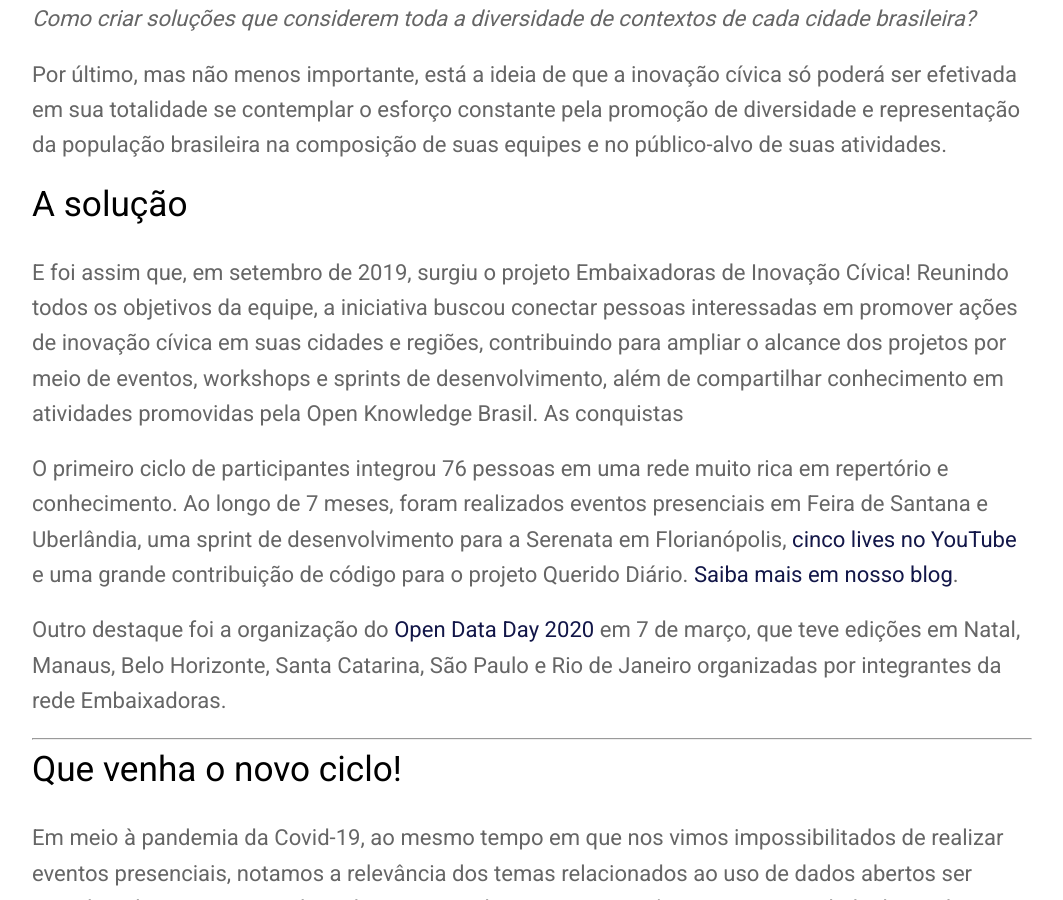
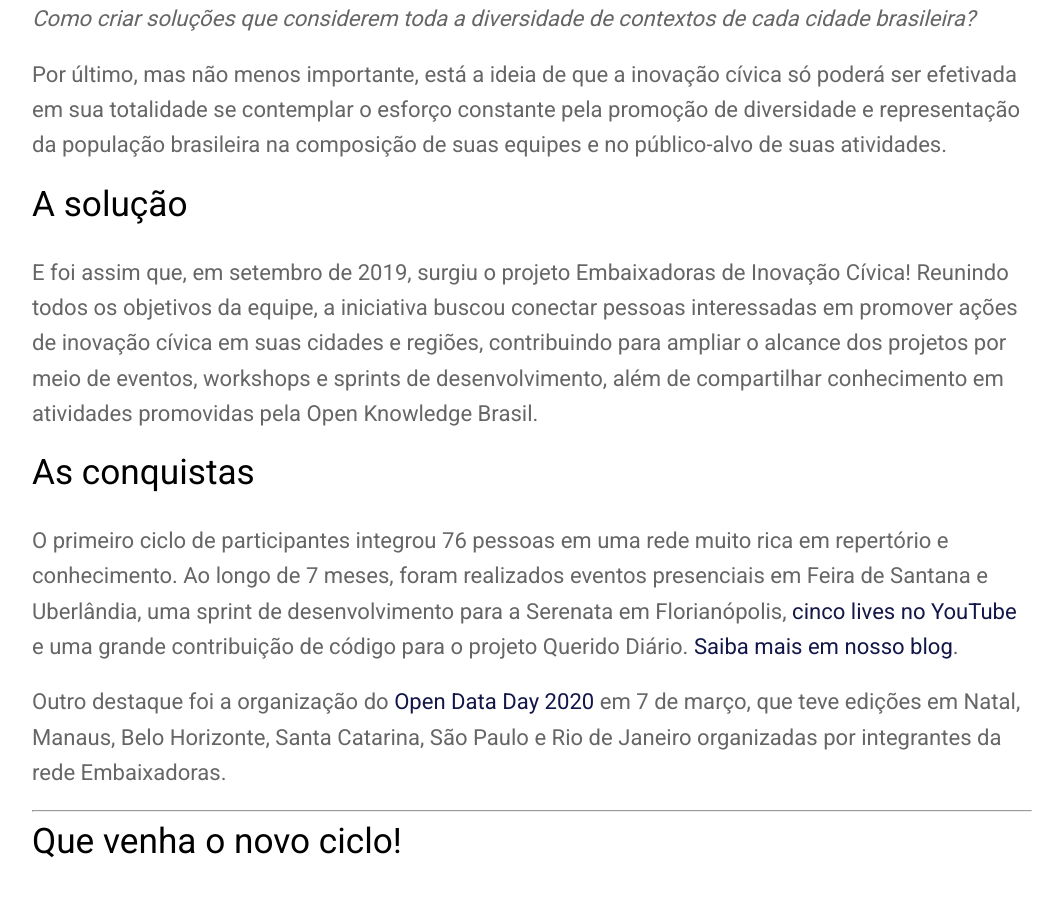
Before and after one commit to okfn-brasil/embaixadoras, a Jekyll site: the page built from _posts/2020-06-01-projeto-embaixadoras-conheca-o-perfil-do-segundo-ciclo-de-participantes.md, in a window 1280 px wide and 900 px high, scrolled down 1595 px. Shown: the whole window, without its empty margins (108-1171 px from the left). Built offline with Jekyll 4.4.1, drawn with Linux system fonts in a browser that asks for light colours; nearby versions of some CDN libraries.

Commit message:
Corrige subtítulo do texto

```diff
--- a/_posts/2020-06-01-projeto-embaixadoras-conheca-o-perfil-do-segundo-ciclo-de-participantes.md
+++ b/_posts/2020-06-01-projeto-embaixadoras-conheca-o-perfil-do-segundo-ciclo-de-participantes.md
@@ -24,8 +24,9 @@ Por último, mas não menos importante, está a ideia de que a inovação cívic
 
 ## A solução
 E foi assim que, em setembro de 2019, surgiu o projeto Embaixadoras de Inovação Cívica! Reunindo todos os objetivos da equipe, a iniciativa buscou conectar pessoas interessadas em promover ações de inovação cívica em suas cidades e regiões, contribuindo para ampliar o alcance dos projetos por meio de eventos, workshops e sprints de desenvolvimento, além de compartilhar conhecimento em atividades promovidas pela Open Knowledge Brasil.
-As conquistas
 
+
+## As conquistas
 O primeiro ciclo de participantes integrou 76 pessoas em uma rede muito rica em repertório e conhecimento. Ao longo de 7 meses, foram realizados eventos presenciais em Feira de Santana e Uberlândia, uma sprint de desenvolvimento para a Serenata em Florianópolis, [cinco lives no YouTube](https://www.youtube.com/user/okfnbr){:target="_blank"} e uma grande contribuição de código para o projeto Querido Diário. [Saiba mais em nosso blog](https://embaixadoras.ok.org.br/civic%20tech/2020/03/24/convocatoria-2-ciclo-3/){:target="_blank"}.
 
 Outro destaque foi a organização do [Open Data Day 2020](https://www.ok.org.br/noticia/saiba-como-foi-o-open-data-day-2020-pelas-cidades-do-brasil/){:target="_blank"} em 7 de março, que teve edições em Natal, Manaus, Belo Horizonte, Santa Catarina, São Paulo e Rio de Janeiro organizadas por integrantes da rede Embaixadoras.
```
